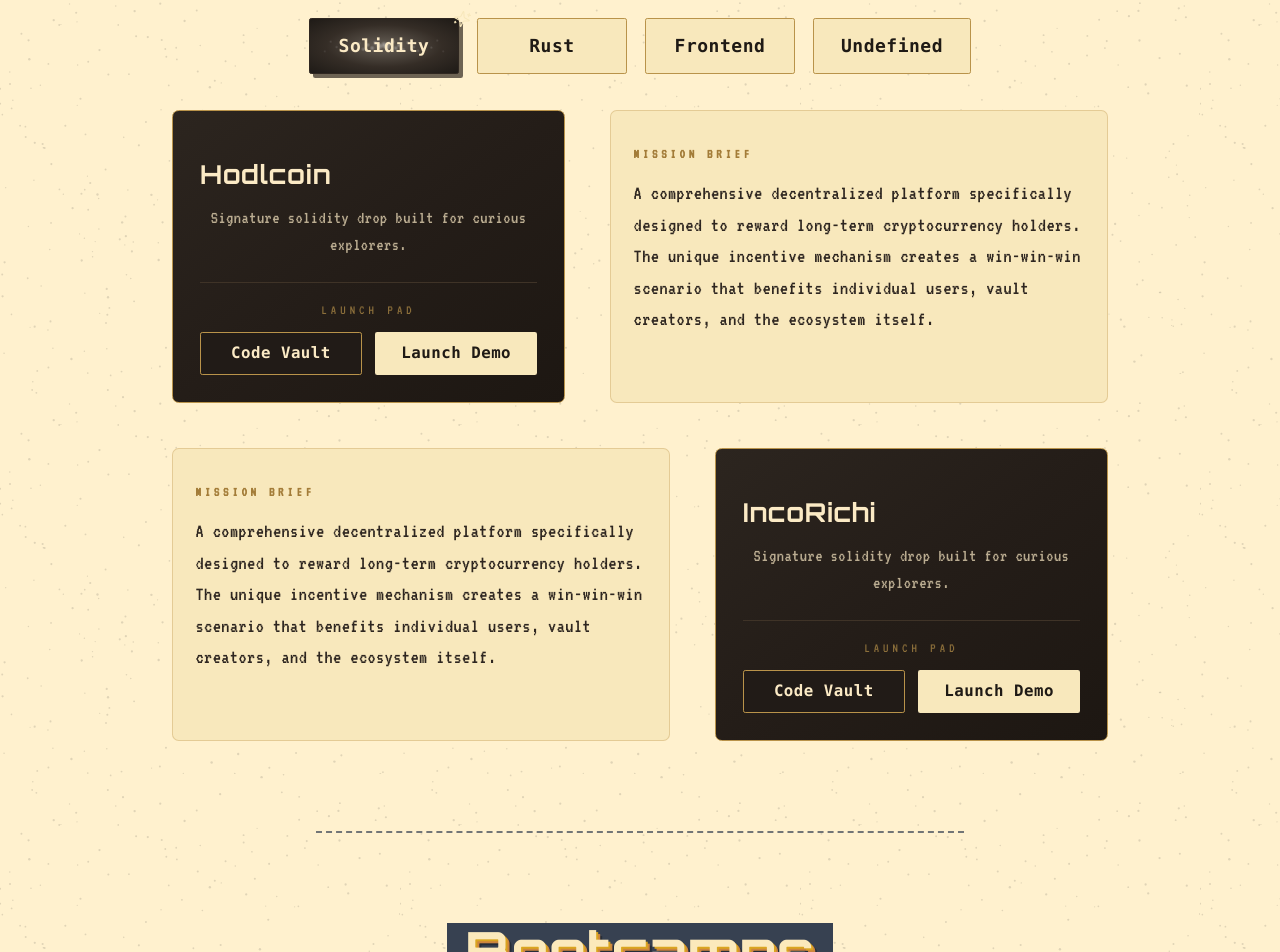
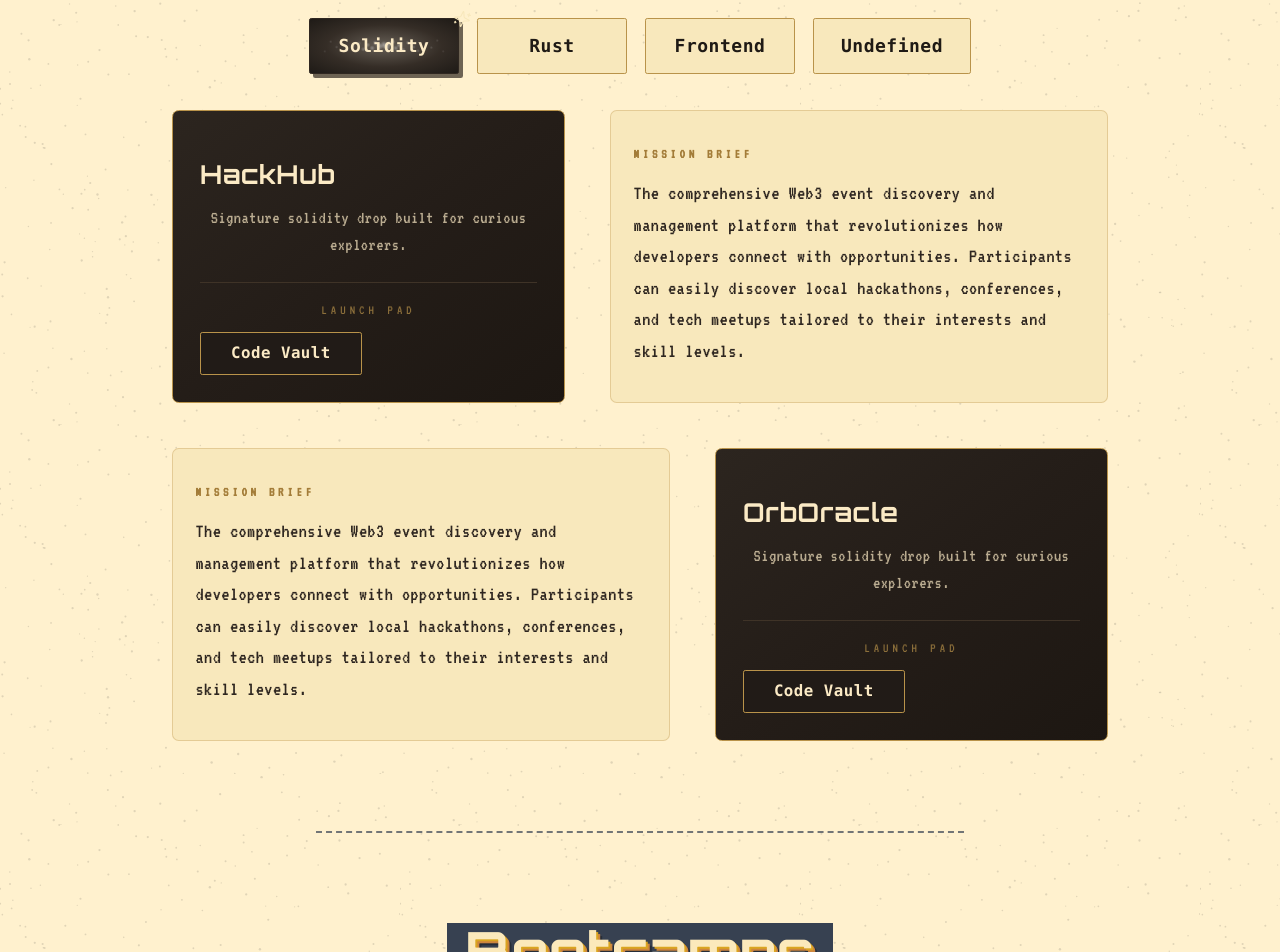
Before and after one commit to DengreSarthak/Portfolio, a Next.js app: page /Portfolio/ in a window 1280 px wide. Shown: the part 2826-3778 px from the top of the page. Built offline with nearby package versions, Linux system fonts and the light colour scheme.

Commit message:
updated projects lineup

```diff
--- a/src/components/showcase.tsx
+++ b/src/components/showcase.tsx
@@ -14,43 +14,57 @@ const projects = [
     demoLink: "https://hackhub.stability.nexus/",
   },
   {
-    title: "Hodlcoin",
+    title: "HackHub",
     category: "Solidity",
+    year: "2025",
+    shortDescription: "The comprehensive Web3 event discovery and management platform that revolutionizes how developers connect with opportunities. Participants can easily discover local hackathons, conferences, and tech meetups tailored to their interests and skill levels.",
+    githubLink: "https://github.com/StabilityNexus/HackHub-Solidity",
+  },
+  {
+    title: "OrbOracle",
+    category: "Solidity",
+    year: "2025",
+    shortDescription: "The comprehensive Web3 event discovery and management platform that revolutionizes how developers connect with opportunities. Participants can easily discover local hackathons, conferences, and tech meetups tailored to their interests and skill levels.",
+    githubLink: "https://github.com/StabilityNexus/OrbOracle-Solidity",
+  },
+  {
+    title: "HodlCoin",
+    category: "Frontend",
     year: "2024",
     shortDescription: "A comprehensive decentralized platform specifically designed to reward long-term cryptocurrency holders. The unique incentive mechanism creates a win-win-win scenario that benefits individual users, vault creators, and the ecosystem itself.",
     githubLink: "https://github.com/StabilityNexus/hodlCoin-Solidity-WebUI",
     demoLink: "https://evm.hodlcoin.co.in/",
   },
   {
-    title: "TNT",
+    title: "OrbOracle",
     category: "Rust",
     year: "2025",
     shortDescription: "A comprehensive decentralized platform specifically designed to reward long-term cryptocurrency holders. The unique incentive mechanism creates a win-win-win scenario that benefits individual users, vault creators, and the ecosystem itself.",
-    githubLink: "https://github.com/StabilityNexus/TNT",
+    githubLink: "https://github.com/StabilityNexus/OrbOracle-Solana",
     demoLink: "https://tnt.stability.nexus/",
   },
   {
-    title: "Clowder",
-    category: "Frontend",
+    title: "Gluon",
+    category: "Rust",
     year: "2025",
     shortDescription: "An innovative collaboration platform that transforms how teams track and reward contributions through Contribution Accounting Tokens (CATs). Project owners can create transparent systems to monitor individual contributions, ensuring every team member's effort is properly recognized and rewarded.",
-    githubLink: "https://github.com/StabilityNexus/Clowder",
+    githubLink: "https://github.com/StabilityNexus/Gluon-Solana",
     demoLink: "https://clowder.stability.nexus/",
   },
   {
     title: "IncoRichi",
-    category: "Solidity",
+    category: "Undefined",
     year: "2025",
     shortDescription: "A comprehensive decentralized platform specifically designed to reward long-term cryptocurrency holders. The unique incentive mechanism creates a win-win-win scenario that benefits individual users, vault creators, and the ecosystem itself.",
     githubLink: "https://github.com/DengreSarthak/IncoRichi",
     demoLink: "https://inco-richi.vercel.app/",
   },
   {
-    title: "Revora",
+    title: "OraclePoster",
     category: "Undefined",
     year: "2025",
     shortDescription: "A comprehensive decentralized platform specifically designed to reward long-term cryptocurrency holders. The unique incentive mechanism creates a win-win-win scenario that benefits individual users, vault creators, and the ecosystem itself.",
-    githubLink: "https://github.com/DengreSarthak/World",
+    githubLink: "https://github.com/DjedAlliance/Oracle-Backend",
   },
 ];
 
```
